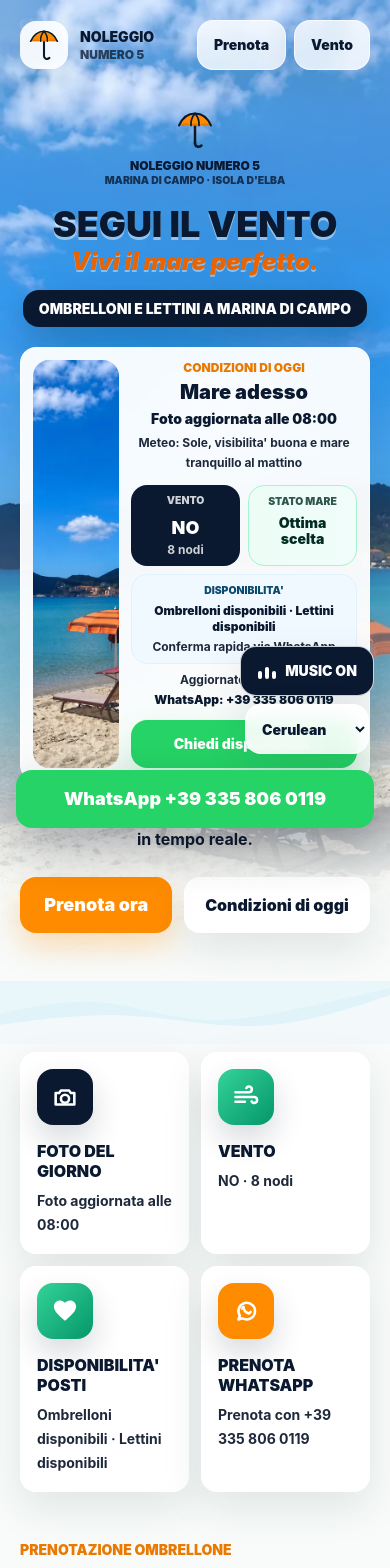
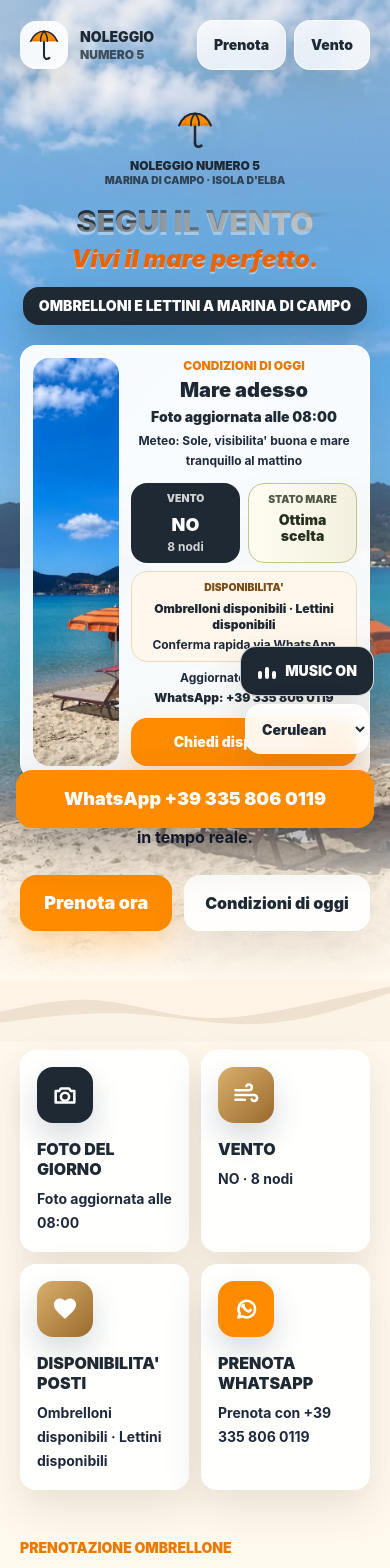
Before and after one commit to AlphaArtemis/numero5-beach-system, a React (Vite) app: page / in a window 390 px wide. Shown: the top 1568 px of the page. Built offline with nearby package versions, Linux system fonts and the light colour scheme.

Commit message:
Lighten beach palette and refine hero title

```diff
--- a/src/App.jsx
+++ b/src/App.jsx
@@ -26,14 +26,14 @@ const statusStyles = {
   "green-plus": {
     label: "Verde +",
     summary: "Ottima scelta",
-    className: "border-emerald-200 bg-gradient-to-r from-emerald-50 to-teal-50 text-emerald-950",
-    dotClassName: "bg-gradient-to-br from-emerald-300 to-emerald-500",
+    className: "border-[#bac88f] bg-gradient-to-r from-[#fffdf2] to-[#f3f0df] text-[#26301e]",
+    dotClassName: "bg-gradient-to-br from-[#a8c46e] to-[#5f8f42]",
   },
   "green-minus": {
     label: "Verde -",
     summary: "Buona alternativa",
-    className: "border-teal-200 bg-gradient-to-r from-teal-50 to-emerald-50 text-teal-950",
-    dotClassName: "bg-gradient-to-br from-teal-300 to-emerald-500",
+    className: "border-[#c5cca4] bg-gradient-to-r from-[#fffdf2] to-[#f6f1e2] text-[#303420]",
+    dotClassName: "bg-gradient-to-br from-[#b5c77d] to-[#71844c]",
   },
   "red-minus": {
     label: "Rosso -",
@@ -50,9 +50,9 @@ const statusStyles = {
 };
 
 const iconToneClasses = {
-  navy: "bg-[#0a192f] text-white",
+  navy: "bg-[#1f2933] text-white",
   orange: "bg-[#ff8c00] text-white",
-  green: "bg-gradient-to-br from-emerald-400 to-emerald-600 text-white",
+  green: "bg-gradient-to-br from-[#d8b06a] to-[#9a6a2e] text-white",
   coral: "bg-gradient-to-br from-[#ff8c00] to-[#ef4f5e] text-white",
 };
 
@@ -208,12 +208,12 @@ function resizePhotoForStorage(file) {
 function LogoMark({ className = "" }) {
   return (
     <svg className={className} viewBox="0 0 96 96" aria-hidden="true">
-      <path d="M48 32v42" fill="none" stroke="#0a192f" strokeLinecap="round" strokeWidth="5" />
+      <path d="M48 32v42" fill="none" stroke="#1f2933" strokeLinecap="round" strokeWidth="5" />
       <path d="M16 39c7-16 19-24 32-24s25 8 32 24H16Z" fill="#ff8c00" />
       <path d="M16 39c8-6 16-6 24 0 5-6 11-6 16 0 8-6 16-6 24 0" fill="#d66f00" opacity="0.72" />
-      <path d="M16 39c7-16 19-24 32-24s25 8 32 24" fill="none" stroke="#0a192f" strokeLinecap="round" strokeWidth="4" />
-      <path d="M48 15c-6 7-9 15-8 24M48 15c6 7 9 15 8 24" fill="none" stroke="#0a192f" strokeLinecap="round" strokeWidth="3.5" />
-      <path d="M48 74c0 7 7 10 13 5" fill="none" stroke="#0a192f" strokeLinecap="round" strokeWidth="5" />
+      <path d="M16 39c7-16 19-24 32-24s25 8 32 24" fill="none" stroke="#1f2933" strokeLinecap="round" strokeWidth="4" />
+      <path d="M48 15c-6 7-9 15-8 24M48 15c6 7 9 15 8 24" fill="none" stroke="#1f2933" strokeLinecap="round" strokeWidth="3.5" />
+      <path d="M48 74c0 7 7 10 13 5" fill="none" stroke="#1f2933" strokeLinecap="round" strokeWidth="5" />
     </svg>
   );
 }
@@ -257,15 +257,15 @@ function IconHeart({ className = "" }) {
 
 function WaveDivider() {
   return (
-    <div className="-mt-px bg-[#e9f7fb]" aria-hidden="true">
+    <div className="-mt-px bg-[#fff4e5]" aria-hidden="true">
       <svg className="block h-16 w-full sm:h-24" viewBox="0 0 1440 140" preserveAspectRatio="none">
         <path
           d="M0 74 60 66.3C120 58.7 240 43.3 360 48.5 480 53.7 600 79.3 720 85.8 840 92.3 960 79.7 1080 65.2 1200 50.7 1320 34.3 1380 26.2L1440 18v122H0V74Z"
-          fill="#dff3f8"
+          fill="#efe1cf"
         />
         <path
           d="M0 98 80 91.8C160 85.7 320 73.3 480 78.2 640 83 800 105 960 100.3 1120 95.7 1280 64.3 1360 48.7L1440 33v107H0V98Z"
-          fill="#f8fbfa"
+          fill="#fff8ed"
           opacity="0.82"
         />
       </svg>
@@ -279,7 +279,7 @@ function TodayConditionsCard({ beachData, currentStatus, quickWhatsAppUrl, t })
   return (
     <aside className="today-hero-card">
       <div className="grid grid-cols-[86px_minmax(0,1fr)] gap-3 sm:grid-cols-[0.42fr_0.58fr] sm:gap-4 lg:block">
-        <div className="relative overflow-hidden rounded-2xl bg-[#dff3f8]">
+        <div className="relative overflow-hidden rounded-2xl bg-[#efe1cf]">
           <img
             className="aspect-square h-full w-full object-cover sm:aspect-[4/3] lg:aspect-[16/9]"
             src={beachData.dailySeaPhoto}
@@ -304,7 +304,7 @@ function TodayConditionsCard({ beachData, currentStatus, quickWhatsAppUrl, t })
             </p>
 
             <div className="mt-3 grid grid-cols-2 gap-2 sm:mt-4 sm:gap-3">
-              <div className="rounded-2xl bg-[#0a192f] p-2 text-white sm:p-3">
+              <div className="rounded-2xl bg-[#1f2933] p-2 text-white sm:p-3">
                 <p className="text-[0.65rem] font-black uppercase text-white/80 sm:text-xs">{t.todayCard.wind}</p>
                 <p className="mt-1 text-lg font-black sm:text-xl">{beachData.meteoWind.direction}</p>
                 <p className="text-xs font-bold text-white/80 sm:text-sm">{beachData.meteoWind.intensity}</p>
@@ -315,8 +315,8 @@ function TodayConditionsCard({ beachData, currentStatus, quickWhatsAppUrl, t })
               </div>
             </div>
 
-            <div className="mt-2 rounded-2xl border border-sky-100 bg-sky-50 p-2">
-              <p className="text-[0.65rem] font-black uppercase text-sky-900 sm:text-xs">{t.todayCard.availability}</p>
+            <div className="mt-2 rounded-2xl border border-[#ecd9bf] bg-[#fff7eb] p-2">
+              <p className="text-[0.65rem] font-black uppercase text-[#7a4d18] sm:text-xs">{t.todayCard.availability}</p>
               <p className="mt-1 text-xs font-black leading-4 text-beach-ink sm:text-sm">{availabilityText}</p>
               <p className="mt-1 text-xs font-bold leading-4 text-slate-800 sm:text-sm">{beachData.availability.note}</p>
             </div>
@@ -330,7 +330,7 @@ function TodayConditionsCard({ beachData, currentStatus, quickWhatsAppUrl, t })
           </div>
 
           <a
-            className="premium-cta mt-3 min-h-[48px] w-full bg-[#25D366] px-3 text-sm shadow-[0_18px_38px_rgba(37,211,102,0.28)] hover:bg-[#1fb759] sm:mt-4 sm:min-h-[56px] sm:text-lg"
+            className="premium-cta mt-3 min-h-[48px] w-full px-3 text-sm sm:mt-4 sm:min-h-[56px] sm:text-lg"
             href={quickWhatsAppUrl}
             target="_blank"
             rel="noreferrer"
@@ -606,7 +606,7 @@ function App() {
         aria-label={isMusicPlaying ? "Ferma la musica" : "Avvia la musica"}
         aria-pressed={isMusicPlaying}
         className={`inline-flex min-h-[50px] items-center justify-center gap-2 rounded-2xl border border-white/80 px-4 py-2 text-sm font-black text-white shadow-soft backdrop-blur transition duration-300 hover:-translate-y-0.5 ${
-          isMusicPlaying ? "bg-[#0a192f]" : "bg-[#0a192f]/88"
+          isMusicPlaying ? "bg-[#1f2933]" : "bg-[#1f2933]/88"
         } ${extraClassName}`}
         type="button"
         onClick={toggleSoundtrack}
@@ -627,7 +627,7 @@ function App() {
         {renderMusicButton(buttonClassName)}
         <select
           aria-label="Scegli colonna sonora"
-          className={`min-h-[50px] rounded-2xl border border-white/80 bg-white/90 px-3 py-2 text-sm font-black text-beach-ink shadow-soft backdrop-blur outline-none transition duration-300 hover:-translate-y-0.5 focus:ring-4 focus:ring-sky-100 ${selectClassName}`}
+          className={`min-h-[50px] rounded-2xl border border-white/80 bg-white/90 px-3 py-2 text-sm font-black text-beach-ink shadow-soft backdrop-blur outline-none transition duration-300 hover:-translate-y-0.5 focus:ring-4 focus:ring-orange-100 ${selectClassName}`}
           value={activeTrackIndex}
           onChange={changeSoundtrack}
         >
@@ -651,7 +651,7 @@ function App() {
         onPause={() => setIsMusicPlaying(false)}
         onPlay={() => setIsMusicPlaying(true)}
       />
-      <header className="relative overflow-hidden bg-[#e9f7fb] text-beach-ink">
+      <header className="relative overflow-hidden bg-[#fff4e5] text-beach-ink">
         <img
           className="absolute inset-0 h-full w-full object-cover"
           src={beachData.heroImage}
@@ -661,7 +661,7 @@ function App() {
           decoding="async"
           fetchPriority="high"
         />
-        <div className="absolute inset-0 bg-gradient-to-b from-sky-100/40 via-sky-200/10 to-beach-foam/90" />
+        <div className="absolute inset-0 bg-gradient-to-b from-[#fff5e4]/55 via-[#fff8ed]/12 to-beach-foam/92" />
         <div className="absolute inset-x-0 bottom-0 h-44 bg-gradient-to-t from-beach-foam via-beach-foam/80 to-transparent" />
 
         <nav className="relative z-10 mx-auto flex max-w-6xl items-center justify-between px-5 py-5 sm:px-8">
@@ -694,13 +694,13 @@ function App() {
               <p className="text-[0.65rem] font-black uppercase text-beach-ink/80 sm:text-xs">{t.hero.location}</p>
             </div>
 
-            <h1 className="mx-auto mt-4 max-w-3xl text-4xl font-black uppercase leading-none text-beach-ink drop-shadow-[0_3px_0_rgba(255,255,255,0.45)] sm:text-5xl md:text-6xl lg:mx-0 lg:text-[4.8rem]">
+            <h1 className="wind-title mx-auto mt-4 max-w-3xl text-3xl font-black uppercase leading-none sm:text-4xl md:text-5xl lg:mx-0 lg:text-[3.65rem] xl:text-[4rem]">
               {t.hero.title}
             </h1>
             <p className="mx-auto mt-2 max-w-2xl text-2xl font-black italic leading-none text-[#e96400] drop-shadow-[0_2px_0_rgba(255,255,255,0.42)] sm:text-4xl md:text-5xl lg:mx-0">
               {t.hero.payoff}
             </p>
-            <p className="mx-auto mt-4 inline-flex max-w-2xl items-center justify-center rounded-2xl bg-[#0a192f] px-4 py-2.5 text-sm font-black uppercase leading-tight text-white shadow-[0_16px_34px_rgba(10,25,47,0.22)] sm:px-6 sm:text-lg md:text-xl lg:mx-0">
+            <p className="mx-auto mt-4 inline-flex max-w-2xl items-center justify-center rounded-2xl bg-[#1f2933] px-4 py-2.5 text-sm font-black uppercase leading-tight text-white shadow-[0_16px_34px_rgba(31,41,51,0.22)] sm:px-6 sm:text-lg md:text-xl lg:mx-0">
               {t.hero.subtitle}
             </p>
 
@@ -843,7 +843,7 @@ function App() {
               </div>
 
               <button
-                className="premium-cta mt-5 w-full bg-[#25D366] shadow-[0_14px_30px_rgba(37,211,102,0.25)] hover:bg-[#1fb759] hover:shadow-[0_18px_42px_rgba(37,211,102,0.35)]"
+                className="premium-cta mt-5 w-full"
                 type="submit"
               >
                 Invia richiesta WhatsApp
@@ -852,7 +852,7 @@ function App() {
           </div>
         </section>
 
-        <section className="bg-[#dff3f8] py-12 sm:py-16">
+        <section className="bg-[#f2e7d8] py-12 sm:py-16">
           <div className="mx-auto grid max-w-6xl gap-6 px-5 sm:px-8 lg:grid-cols-[1fr_0.82fr] lg:items-start">
             <div>
               <p className="section-kicker">{t.howItWorks.kicker}</p>
@@ -863,7 +863,7 @@ function App() {
               {t.howItWorks.steps.map((step, index) => (
                 <article className="rounded-2xl border border-white/90 bg-white/95 p-4 shadow-soft" key={step.title}>
                   <div className="flex gap-4">
-                    <span className="grid h-11 w-11 shrink-0 place-items-center rounded-2xl bg-[#0a192f] text-lg font-black text-white">
+                    <span className="grid h-11 w-11 shrink-0 place-items-center rounded-2xl bg-[#1f2933] text-lg font-black text-white">
                       {index + 1}
                     </span>
                     <div>
@@ -883,7 +883,7 @@ function App() {
           </div>
         </section>
 
-        <section id="condizioni" className="bg-[#eef8f7] py-12 sm:py-16">
+        <section id="condizioni" className="bg-[#fff6e8] py-12 sm:py-16">
           <div className="mx-auto max-w-6xl px-5 sm:px-8">
             <div className="mb-7 flex flex-col gap-3 sm:flex-row sm:items-end sm:justify-between">
               <div>
@@ -914,13 +914,13 @@ function App() {
               </article>
 
               <aside className="premium-glass p-5 sm:p-6">
-                <p className="text-sm font-black uppercase text-teal-200">Vento Meteo Militare</p>
+                <p className="text-sm font-black uppercase text-orange-200">Vento Meteo Militare</p>
                 <h3 className="mt-3 text-4xl font-black leading-tight text-white">
                   {beachData.meteoWind.direction} · {beachData.meteoWind.intensity}
                 </h3>
                 <p className="mt-2 text-sm font-bold text-white/80">Aggiornato alle {beachData.meteoWind.updatedAt}</p>
                 <a
-                  className="mt-3 inline-block text-sm font-bold text-teal-200 underline decoration-teal-200/40 underline-offset-4"
+                  className="mt-3 inline-block text-sm font-bold text-orange-200 underline decoration-orange-200/40 underline-offset-4"
                   href={beachData.meteoWind.sourceUrl}
                   target="_blank"
                   rel="noreferrer"
@@ -958,7 +958,7 @@ function App() {
               <h2 className="section-title">{t.windMap.title}</h2>
               <div className="mt-5 space-y-3 text-lg font-bold leading-8 text-slate-800">
                 <p>
-                  <strong className="text-emerald-700">{t.windMap.greenLabel}</strong> = {t.windMap.greenMeaning}
+                  <strong className="text-[#5f8f42]">{t.windMap.greenLabel}</strong> = {t.windMap.greenMeaning}
                 </p>
                 <p>
                   <strong className="text-red-700">{t.windMap.redLabel}</strong> = {t.windMap.redMeaning}
@@ -966,7 +966,7 @@ function App() {
               </div>
             </div>
 
-            <div className="premium-card relative overflow-hidden bg-[#0a192f]">
+            <div className="premium-card relative overflow-hidden bg-[#1f2933]">
               <img
                 className="aspect-[4/3] w-full object-cover"
                 src={beachData.windMapImage}
@@ -976,7 +976,7 @@ function App() {
                 loading="lazy"
                 decoding="async"
               />
-              <div className="absolute inset-0 bg-gradient-to-b from-[#0a192f]/0 via-transparent to-[#0a192f]/58" />
+              <div className="absolute inset-0 bg-gradient-to-b from-[#1f2933]/0 via-transparent to-[#1f2933]/58" />
               <div className="pointer-events-none absolute inset-0 flex items-center justify-center" data-wind-direction={beachData.meteoWind.direction}>
                 <div
                   aria-label={`Direzione vento ${beachData.meteoWind.direction}`}
@@ -986,14 +986,14 @@ function App() {
                   <span>{beachData.meteoWind.direction}</span>
                 </div>
               </div>
-              <div className="absolute inset-x-0 bottom-0 flex flex-wrap items-center justify-between gap-2 bg-[#0a192f]/90 px-4 py-3 text-white shadow-soft backdrop-blur-xl">
-                <p className="text-xs font-black uppercase text-teal-200 sm:text-sm">Vento Meteo Militare</p>
+              <div className="absolute inset-x-0 bottom-0 flex flex-wrap items-center justify-between gap-2 bg-[#1f2933]/90 px-4 py-3 text-white shadow-soft backdrop-blur-xl">
+                <p className="text-xs font-black uppercase text-orange-200 sm:text-sm">Vento Meteo Militare</p>
                 <p className="text-sm font-black sm:text-base">
                   {beachData.meteoWind.direction} · {beachData.meteoWind.intensity}
                 </p>
                 <p className="text-xs font-bold text-white/80 sm:text-sm">Aggiornato ogni ora · {beachData.meteoWind.updatedAt}</p>
                 <a
-                  className="text-xs font-bold text-teal-200 underline decoration-teal-200/40 underline-offset-4"
+                  className="text-xs font-bold text-orange-200 underline decoration-orange-200/40 underline-offset-4"
                   href={beachData.meteoWind.sourceUrl}
                   target="_blank"
                   rel="noreferrer"
@@ -1005,7 +1005,7 @@ function App() {
           </div>
         </section>
 
-        <section id="dove-siamo" className="bg-[#eef8f7] py-12 sm:py-16">
+        <section id="dove-siamo" className="bg-[#fff6e8] py-12 sm:py-16">
           <div className="mx-auto grid max-w-6xl gap-6 px-5 sm:px-8 lg:grid-cols-[0.85fr_1.15fr] lg:items-start">
             <div>
               <p className="section-kicker">Marina di Campo</p>
@@ -1028,7 +1028,7 @@ function App() {
                 referrerPolicy="no-referrer-when-downgrade"
               />
               <a
-                className="premium-cta mt-4 w-full bg-[#0a6fa3] text-center shadow-[0_16px_36px_rgba(10,111,163,0.24)] hover:bg-[#085f8c]"
+                className="premium-cta mt-4 w-full text-center"
                 href={GOOGLE_MAP_DIRECTIONS_URL}
                 target="_blank"
                 rel="noopener noreferrer"
@@ -1040,14 +1040,14 @@ function App() {
         </section>
 
         {showMorningAdmin ? (
-          <section id="aggiorna" className="bg-[#e3f5f2] py-12 sm:py-16">
+          <section id="aggiorna" className="bg-[#f2e7d8] py-12 sm:py-16">
             <div className="mx-auto max-w-6xl px-5 sm:px-8">
               <details className="premium-card" open>
                 <summary className="cursor-pointer list-none px-5 py-5 text-xl font-black text-beach-ink sm:px-6">
                   Area gestione mattina
                 </summary>
 
-                <form className="grid gap-6 border-t border-teal-900/10 p-5 sm:p-6 lg:grid-cols-[0.9fr_1.1fr]" onSubmit={saveMorningUpdate}>
+                <form className="grid gap-6 border-t border-stone-900/10 p-5 sm:p-6 lg:grid-cols-[0.9fr_1.1fr]" onSubmit={saveMorningUpdate}>
                   <div>
                     <img
                       className="aspect-[4/3] w-full rounded-2xl object-cover"
@@ -1062,7 +1062,7 @@ function App() {
                     <label className="mt-4 block">
                       <span className="field-label">Foto spiaggia di oggi</span>
                       <input
-                        className="mt-2 min-h-[50px] w-full rounded-2xl border border-teal-900/15 bg-white/90 px-4 py-3 text-sm text-beach-ink file:mr-4 file:rounded-2xl file:border-0 file:bg-beach-reef file:px-4 file:py-2 file:font-bold file:text-white"
+                        className="mt-2 min-h-[50px] w-full rounded-2xl border border-stone-900/15 bg-white/90 px-4 py-3 text-sm text-beach-ink file:mr-4 file:rounded-2xl file:border-0 file:bg-beach-reef file:px-4 file:py-2 file:font-bold file:text-white"
                         type="file"
                         accept="image/*"
                         onChange={updateMorningPhoto}
@@ -1214,13 +1214,13 @@ function App() {
 
                     <div className="flex flex-col gap-3 sm:col-span-2 sm:flex-row">
                       <button
-                        className="premium-cta bg-beach-reef shadow-[0_14px_30px_rgba(15,118,110,0.22)] hover:bg-teal-800 hover:shadow-[0_18px_42px_rgba(15,118,110,0.32)]"
+                        className="premium-cta bg-beach-reef shadow-[0_14px_30px_rgba(154,106,46,0.24)] hover:bg-[#7a4d18] hover:shadow-[0_18px_42px_rgba(154,106,46,0.34)]"
                         type="submit"
                       >
                         Salva aggiornamento
                       </button>
                       <button
-                        className="inline-flex min-h-[50px] items-center justify-center rounded-2xl border border-teal-900/20 bg-white px-5 py-3 text-base font-black text-beach-ink transition duration-300 hover:-translate-y-0.5 hover:bg-slate-50"
+                        className="inline-flex min-h-[50px] items-center justify-center rounded-2xl border border-stone-900/20 bg-white px-5 py-3 text-base font-black text-beach-ink transition duration-300 hover:-translate-y-0.5 hover:bg-stone-50"
                         type="button"
                         onClick={resetMorningUpdate}
                       >
@@ -1237,13 +1237,13 @@ function App() {
         ) : null}
       </main>
 
-      <footer className="bg-[#0a192f] px-5 py-8 text-center text-sm font-semibold text-white/80 sm:px-8">
+      <footer className="bg-[#1f2933] px-5 py-8 text-center text-sm font-semibold text-white/80 sm:px-8">
         <p className="text-lg font-black uppercase text-[#ff8c00]">Noleggio Numero 5</p>
         <p className="mt-1">Marina di Campo · Prenota su WhatsApp {whatsappDisplay}</p>
       </footer>
 
       <div className="fixed bottom-[5.6rem] right-4 z-50 sm:hidden">
-        {renderSoundtrackControl("flex-col items-end", "bg-[#0a192f]", "w-[7.75rem]")}
+        {renderSoundtrackControl("flex-col items-end", "bg-[#1f2933]", "w-[7.75rem]")}
         {musicMessage ? (
           <p className="mt-2 max-w-[12rem] rounded-xl bg-white/95 px-3 py-2 text-xs font-black text-beach-ink shadow-soft">
             {musicMessage}
@@ -1252,7 +1252,7 @@ function App() {
       </div>
 
       <a
-        className="fixed bottom-4 left-4 right-4 z-50 inline-flex min-h-[58px] items-center justify-center rounded-2xl bg-[#25D366] px-5 py-3 text-lg font-black text-white shadow-[0_20px_48px_rgba(10,25,47,0.28)] sm:hidden"
+        className="fixed bottom-4 left-4 right-4 z-50 inline-flex min-h-[58px] items-center justify-center rounded-2xl bg-[#ff8c00] px-5 py-3 text-lg font-black text-white shadow-[0_20px_48px_rgba(31,41,51,0.28)] sm:hidden"
         href={quickWhatsAppUrl}
         target="_blank"
         rel="noreferrer"
--- a/src/data/translations.js
+++ b/src/data/translations.js
@@ -36,7 +36,7 @@ export const translations = {
     },
     howItWorks: {
       kicker: "Come funziona",
-      title: "Dalla scansione al lettino",
+      title: "Dalla scansione alla battigia",
       steps: [
         {
           title: "Guarda il mare",
@@ -110,7 +110,7 @@ export const translations = {
     },
     howItWorks: {
       kicker: "How it works",
-      title: "From scan to sunbed",
+      title: "From scan to shoreline",
       steps: [
         {
           title: "Check the sea",
@@ -184,7 +184,7 @@ export const translations = {
     },
     howItWorks: {
       kicker: "So funktioniert es",
-      title: "Vom Scan zur Liege",
+      title: "Vom Scan zur Wasserlinie",
       steps: [
         {
           title: "Meer ansehen",
--- a/src/index.css
+++ b/src/index.css
@@ -3,8 +3,8 @@
 @tailwind utilities;
 
 :root {
-  color: #0a192f;
-  background: #f4fbfa;
+  color: #1f2933;
+  background: #fff8ed;
   font-synthesis: none;
   text-rendering: optimizeLegibility;
   -webkit-font-smoothing: antialiased;
@@ -21,9 +21,9 @@ body {
   min-height: 100vh;
   line-height: 1.6;
   background:
-    radial-gradient(circle at top left, rgba(14, 165, 233, 0.12), transparent 28rem),
-    radial-gradient(circle at 82% 18%, rgba(255, 140, 0, 0.1), transparent 24rem),
-    linear-gradient(180deg, #f8fbfa 0%, #eef8f7 100%);
+    radial-gradient(circle at top left, rgba(255, 255, 255, 0.78), transparent 28rem),
+    radial-gradient(circle at 82% 18%, rgba(255, 140, 0, 0.12), transparent 24rem),
+    linear-gradient(180deg, #fffaf3 0%, #f4eadc 100%);
 }
 
 button,
@@ -38,7 +38,7 @@ textarea {
   }
 
   .field-input {
-    @apply mt-2 min-h-[54px] w-full rounded-2xl border border-slate-300 bg-white px-4 py-3 text-lg font-semibold text-beach-ink outline-none transition duration-300 focus:border-beach-reef focus:bg-white focus:ring-4 focus:ring-teal-100;
+    @apply mt-2 min-h-[54px] w-full rounded-2xl border border-stone-300 bg-white px-4 py-3 text-lg font-semibold text-beach-ink outline-none transition duration-300 focus:border-beach-reef focus:bg-white focus:ring-4 focus:ring-orange-100;
   }
 
   .premium-card {
@@ -46,7 +46,7 @@ textarea {
   }
 
   .premium-glass {
-    @apply rounded-2xl border border-white/20 bg-[#0a192f]/90 text-white shadow-[0_24px_70px_rgba(10,25,47,0.18)] backdrop-blur-xl;
+    @apply rounded-2xl border border-white/20 bg-[#1f2933]/90 text-white shadow-[0_24px_70px_rgba(31,41,51,0.2)] backdrop-blur-xl;
   }
 
   .premium-cta {
@@ -75,6 +75,74 @@ textarea {
 
   .today-hero-card {
     @apply rounded-2xl border border-white/95 bg-white/95 p-3 text-beach-ink shadow-[0_24px_70px_rgba(10,25,47,0.18)] backdrop-blur-xl transition duration-300 hover:-translate-y-1 hover:shadow-2xl sm:p-5;
+  }
+}
+
+.wind-title {
+  position: relative;
+  display: inline-block;
+  background: linear-gradient(100deg, #1f2933 0%, #62707a 54%, #9aa3a8 100%);
+  background-clip: text;
+  color: transparent;
+  text-shadow: 0 3px 0 rgba(255, 255, 255, 0.38);
+}
+
+.wind-title::before,
+.wind-title::after {
+  position: absolute;
+  right: 0;
+  height: 0.12em;
+  border-radius: 999px;
+  background: linear-gradient(90deg, transparent 0%, rgba(90, 99, 105, 0.68) 48%, transparent 100%);
+  content: "";
+  pointer-events: none;
+}
+
+.wind-title::before {
+  top: 0.2em;
+  width: clamp(2.6rem, 10vw, 6.5rem);
+  animation: wind-breath-top 5.8s ease-in-out infinite;
+}
+
+.wind-title::after {
+  bottom: 0.16em;
+  width: clamp(1.8rem, 7vw, 4.4rem);
+  animation: wind-breath-bottom 6.4s ease-in-out infinite;
+}
+
+@keyframes wind-breath-top {
+  0%,
+  100% {
+    opacity: 0.34;
+    transform: translateX(38%) rotate(-3deg) scaleX(0.86);
+  }
+
+  50% {
+    opacity: 0.62;
+    transform: translateX(54%) rotate(-3deg) scaleX(1);
+  }
+}
+
+@keyframes wind-breath-bottom {
+  0%,
+  100% {
+    opacity: 0.24;
+    transform: translateX(24%) rotate(-2deg) scaleX(0.82);
+  }
+
+  50% {
+    opacity: 0.5;
+    transform: translateX(40%) rotate(-2deg) scaleX(1);
+  }
+}
+
+@media (max-width: 640px) {
+  .wind-title::before {
+    transform-origin: right center;
+  }
+
+  .wind-title::after {
+    transform-origin: right center;
   }
 }
 
@@ -118,7 +186,7 @@ textarea {
   top: 50%;
   left: 50%;
   z-index: 1;
-  color: #0a192f;
+  color: #1f2933;
   font-size: 0.72rem;
   font-weight: 900;
   line-height: 1;
```
Also changed, not shown: tailwind.config.js (+6 -6 lines).
